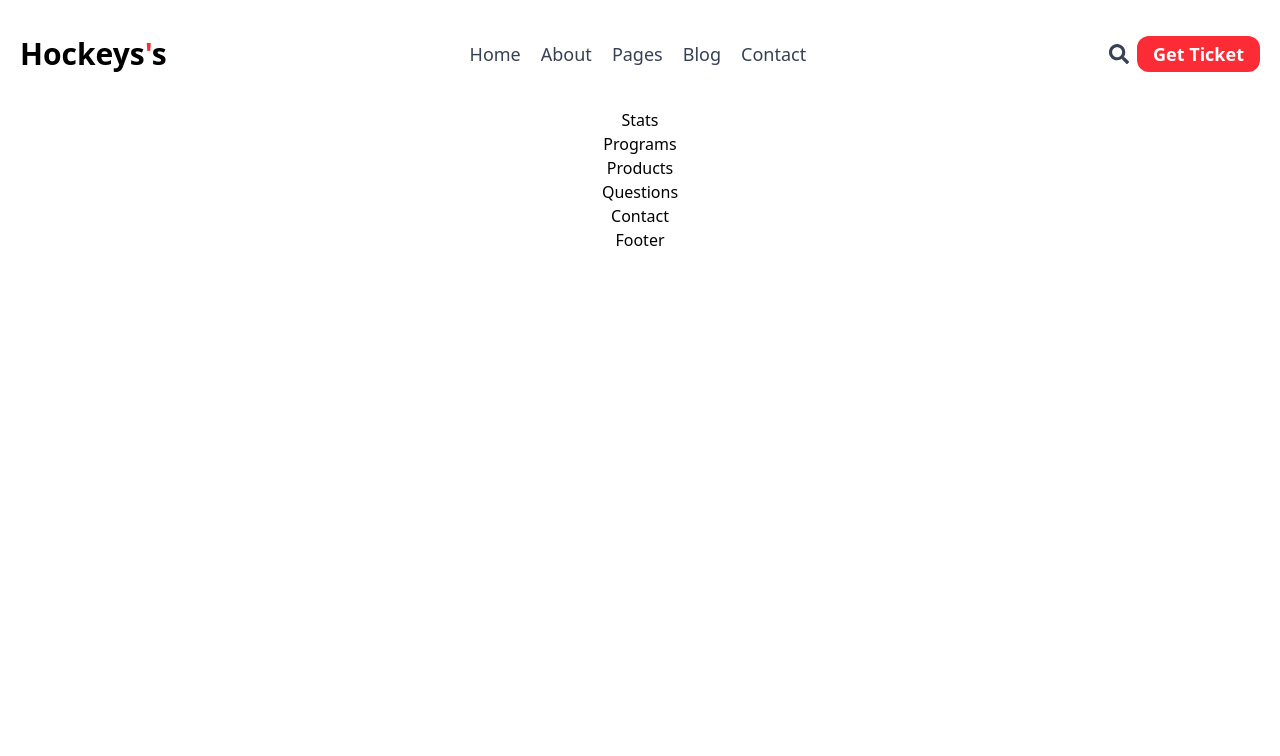
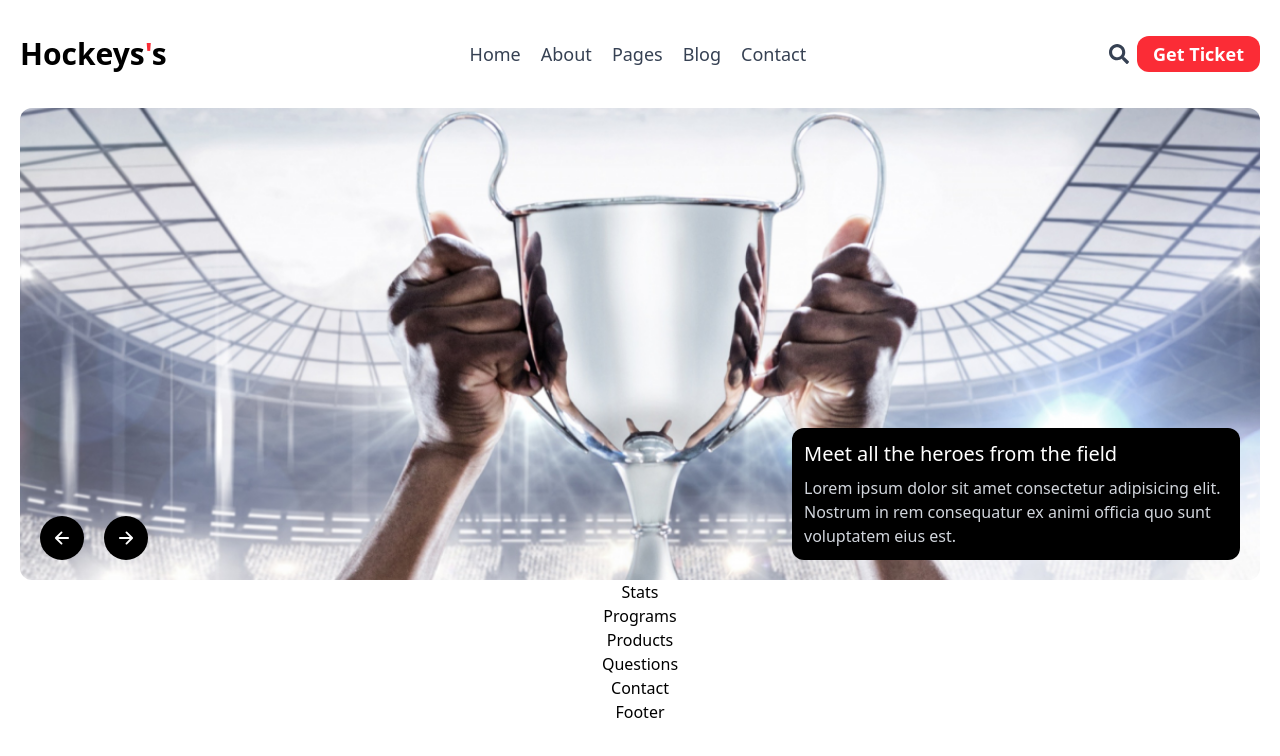
Before and after one commit to mrirakib04/landing-page-11, a React (Vite) app: page / in a window 1280 px wide. Shown: the top 756 px of the page. Built offline with nearby package versions, Linux system fonts and the light colour scheme.

Commit message:
header added

```diff
--- a/src/components/Header.jsx
+++ b/src/components/Header.jsx
@@ -1,6 +1,8 @@
 import { useState } from "react";
 import { FaSearch } from "react-icons/fa";
 import { PiListBold } from "react-icons/pi";
+import bg from "./../assets/images/1.png";
+import { IoArrowBack, IoArrowForward } from "react-icons/io5";
 
 const Header = () => {
   const [showNav, setShowNav] = useState(false);
@@ -19,7 +21,7 @@ const Header = () => {
             <PiListBold></PiListBold>
           </button>
           {showNav && (
-            <ul className="md:hidden flex-col p-5 border-2 rounded-2xl bg-gray-100 items-start gap-3 text-lg font-medium flex absolute top-16 right-3">
+            <ul className="md:hidden flex-col p-5 border-2 rounded-2xl bg-gray-100 items-start gap-3 text-lg font-medium flex absolute top-16 left-3">
               <li>
                 <a
                   className="text-gray-700 hover:text-red-500 duration-300"
@@ -123,6 +125,44 @@ const Header = () => {
           </button>
         </div>
       </nav>
+      <div
+        className="w-full rounded-xl pb-5 px-5 lg:pt-80 md:pt-60 sm:pt-40 pt-28"
+        style={{
+          background: `url(${bg})`,
+          backgroundSize: "cover",
+          backgroundPositionX: "center",
+          backgroundPositionY: "center",
+        }}
+      >
+        <div className="flex items-end sm:justify-between justify-center">
+          <div className="flex items-center gap-5">
+            <button className="p-3 rounded-full bg-black text-white text-xl hover:bg-white hover:text-black">
+              <IoArrowBack></IoArrowBack>
+            </button>
+            <button className="p-3 rounded-full bg-black text-white text-xl hover:bg-white hover:text-black">
+              <IoArrowForward></IoArrowForward>
+            </button>
+          </div>
+          <div className="p-3 rounded-xl bg-black text-white md:max-w-md sm:max-w-sm sm:block hidden">
+            <h3 className="text-xl font-medium">
+              Meet all the heroes from the field
+            </h3>
+            <p className="text-gray-300 mt-2">
+              Lorem ipsum dolor sit amet consectetur adipisicing elit. Nostrum
+              in rem consequatur ex animi officia quo sunt voluptatem eius est.
+            </p>
+          </div>
+        </div>
+      </div>
+      <div className="p-3 rounded-xl mt-5 bg-black text-white sm:hidden block">
+        <h3 className="sm:text-xl text-base font-medium">
+          Meet all the heroes from the field
+        </h3>
+        <p className="sm:text-base text-sm text-gray-300 mt-2">
+          Lorem ipsum dolor sit amet consectetur adipisicing elit. Nostrum in
+          rem consequatur ex animi officia quo sunt voluptatem eius est.
+        </p>
+      </div>
     </div>
   );
 };
```
